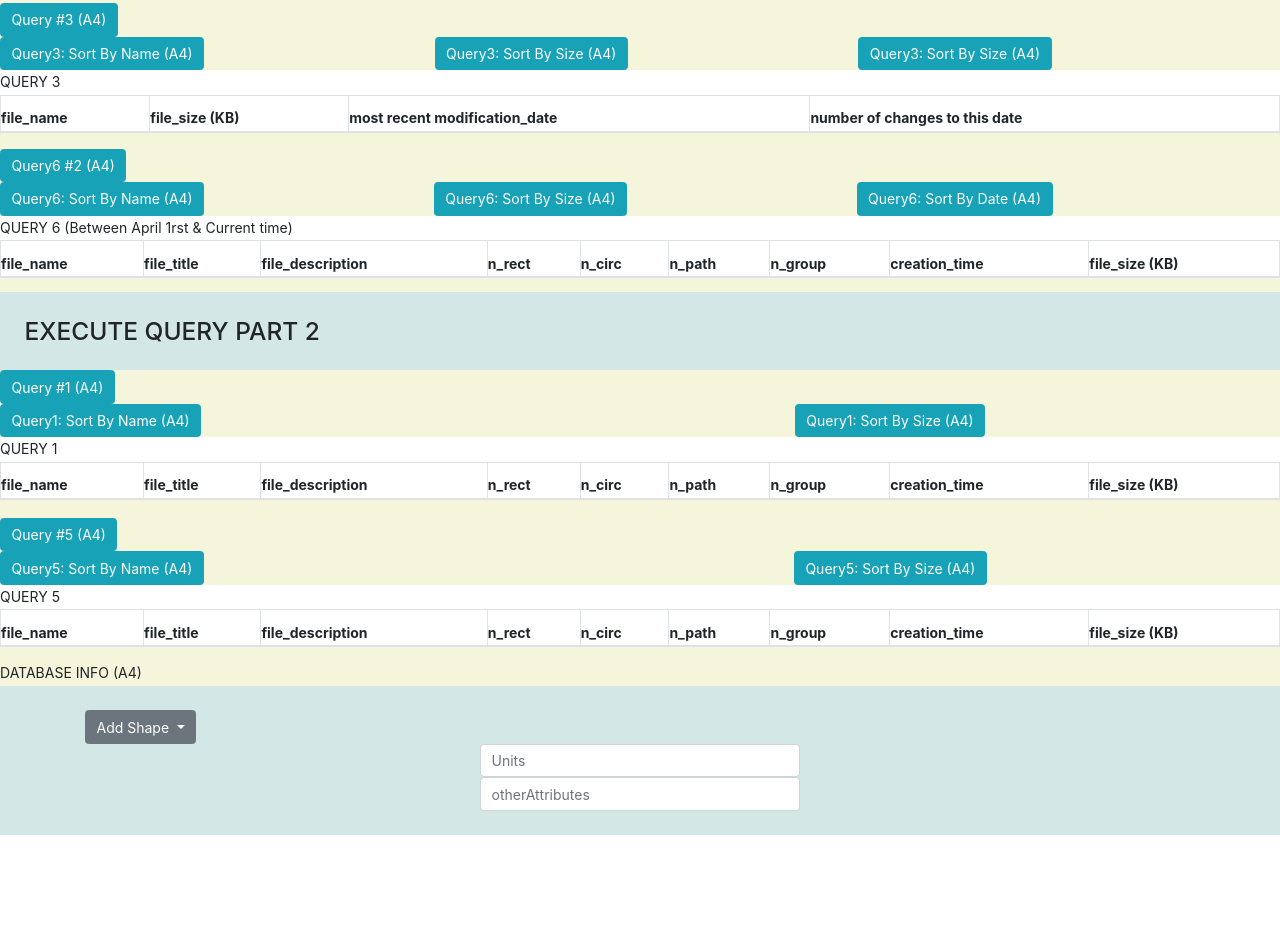
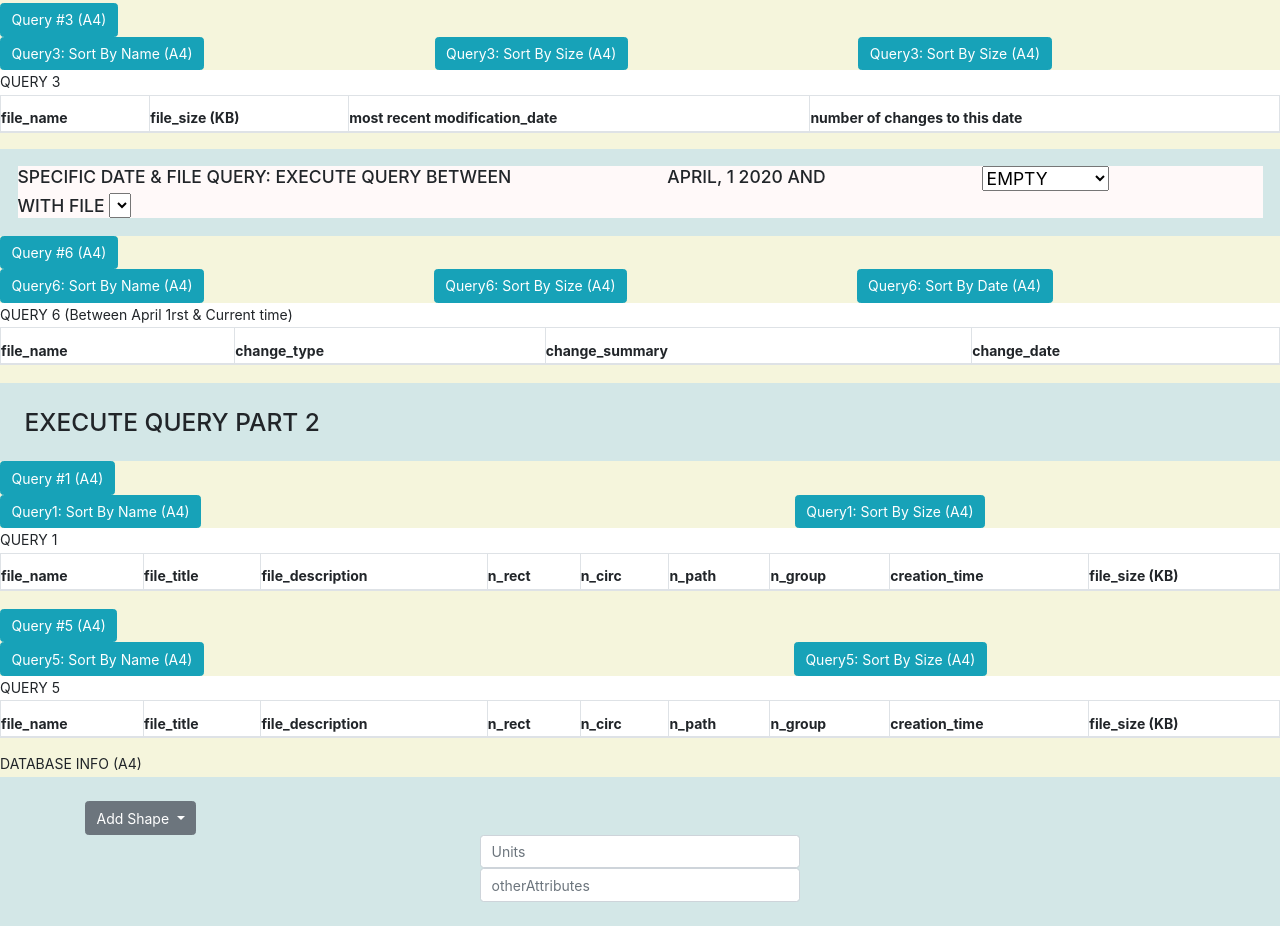
Before and after one commit to Ifavhoney/delete, a website: page public/index.html in a window 1280 px wide. Shown: the part 6707-7633 px from the top of the page. Before the commit the page ends 7542 px from the top, so only its background shows below. Drawn offline with nearby package versions, Linux system fonts and the light colour scheme; no server answers.

Commit message:
Added dropdown list for specific date & file query

```diff
--- a/public/index.html
+++ b/public/index.html
@@ -610,8 +610,73 @@ QUERY
                     </div>
 
 
-<div class="item3">
-     <button type='submit' id = "query6" class="btn btn-info">Query6 #2 (A4)</button>
+
+
+    </div>
+
+
+
+  <h5 style = "margin: 1em"><div class="grid-container_inner" >
+ SPECIFIC DATE & FILE QUERY: EXECUTE QUERY BETWEEN
+
+  <div class="innerItem1">
+    APRIL, 1 2020  AND
+
+  </div>
+    <div class="innerItem2">
+
+<select id="creation_time_q6">
+    <option value="0">EMPTY</option>
+  <option value="2020-04-02">2020-04-02</option>
+   <option value="2020-04-03">2020-04-03</option>
+  <option value="2020-04-04">2020-04-04</option>
+  <option value="2020-04-05">2020-04-05</option>
+  <option value="2020-04-06">2020-04-06</option>
+  <option value="2020-04-07">2020-04-07</option>
+  <option value="2020-04-08">2020-04-08</option>
+  <option value="2020-04-09">2020-04-09</option>
+  <option value="2020-04-10">2020-04-10</option>
+  <option value="2020-04-11">2020-04-11</option>
+  <option value="2020-04-12">2020-04-12</option>
+  <option value="2020-04-13">2020-04-13</option>
+  <option value="2020-04-14">2020-04-14</option>
+  <option value="2020-04-15">2020-04-15</option>
+  <option value="2020-04-16">2020-04-16</option>
+  <option value="2020-04-17">2020-04-17</option>
+  <option value="2020-04-18">2020-04-18</option>
+  <option value="2020-04-19">2020-04-19</option>
+  <option value="2020-04-20">2020-04-20</option>
+  <option value="2020-04-21">2020-04-21</option>
+  <option value="2020-04-22">2020-04-22</option>
+  <option value="2020-04-23">2020-04-23</option>
+  <option value="2020-04-24">2020-04-24</option>
+  <option value="2020-04-25">2020-04-25</option>
+  <option value="2020-04-26">2020-04-26</option>
+    <option value="2020-04-27">2020-04-27</option>
+  <option value="2020-04-28">2020-04-28</option>
+  <option value="2020-04-29">2020-04-29</option>
+    <option value="2020-04-30">2020-04-30</option>
+
+
+
+</select>
+
+  </div>
+   <div class="innerItem3">
+    WITH FILE
+
+    <select id="file_name_q6">
+
+</select>
+ </div>
+
+</div>
+
+</h3>
+     <div class="grid-container" style ="background-color:beige">
+
+<div class="item1">
+     <button type='submit' id = "query6" class="btn btn-info">Query #6 (A4)</button>
 
 
     <div id="showQuery6" class ="" style="background-color: white;">
@@ -636,15 +701,9 @@ QUERY
   <thead class="">
     <tr>
       <th scope="col">file_name</th>
-      <th scope="col">file_title</th>
-                  <th scope="col">file_description</th>
-                          <th scope="col">n_rect</th>
-
-      <th scope="col">n_circ</th>
-      <th scope="col">n_path</th>
-      <th scope="col">n_group</th>
-            <th scope="col">creation_time</th>
-            <th scope="col">file_size (KB)</th>
+      <th scope="col">change_type</th>
+                  <th scope="col">change_summary</th>
+                          <th scope="col">change_date</th>
 
 
     </tr>
@@ -659,9 +718,8 @@ QUERY
 
 
 
+</div>
 
-
-    </div>
 
 
     <h3 style = "margin: 1em">EXECUTE QUERY PART 2</h3>
--- a/public/index.js
+++ b/public/index.js
@@ -1369,21 +1369,23 @@ $("#query5").on('click', (function (e) {
 //#endregion
 //#region  query6
 $("#query6").on('click', (function (e) {
-    let creation_time = document.getElementById("creation_time");
+    let creation_time = document.getElementById("creation_time_q6");
+    let file_name_q6 = document.getElementById("file_name_q6");
+
     if (creation_time.selectedIndex == 0) {
         alert("Select a date");
     }
     else {
         let selectedValue = creation_time.options[creation_time.selectedIndex].value;
-
-
+        let selectedValue2 = file_name_q6.options[file_name_q6.selectedIndex].value;
+        console.log(selectedValue2);
         $.ajax({
             type: 'get',            //Request type
             dataType: 'json',       //Data type - we will use JSON for almost everything
             url: '/query6',   //The server endpoint we are connecting to
             data: {
-                creation_time: selectedValue
-
+                creation_time: selectedValue,
+                fileName: selectedValue2
             },
             success: function (data) {
                 alert(data.message);
@@ -1869,6 +1871,7 @@ $(document).ready(function () {
         success: function (data) {
             //Gets the Dropdown to show files, knows through due our call with query
             let dropDown = document.getElementById("panelDropDown");
+            let dropDown2 = document.getElementById("file_name_q6");
 
             if (data.files == null) {
             }
@@ -1880,6 +1883,10 @@ $(document).ready(function () {
 
                     a.text = data.files[i];
                     dropDown.appendChild(a);
+                    let opt = document.createElement("option");
+                    opt.value = a.text;
+                    opt.text = a.text;
+                    dropDown2.appendChild(opt);
 
 
                 }
```
